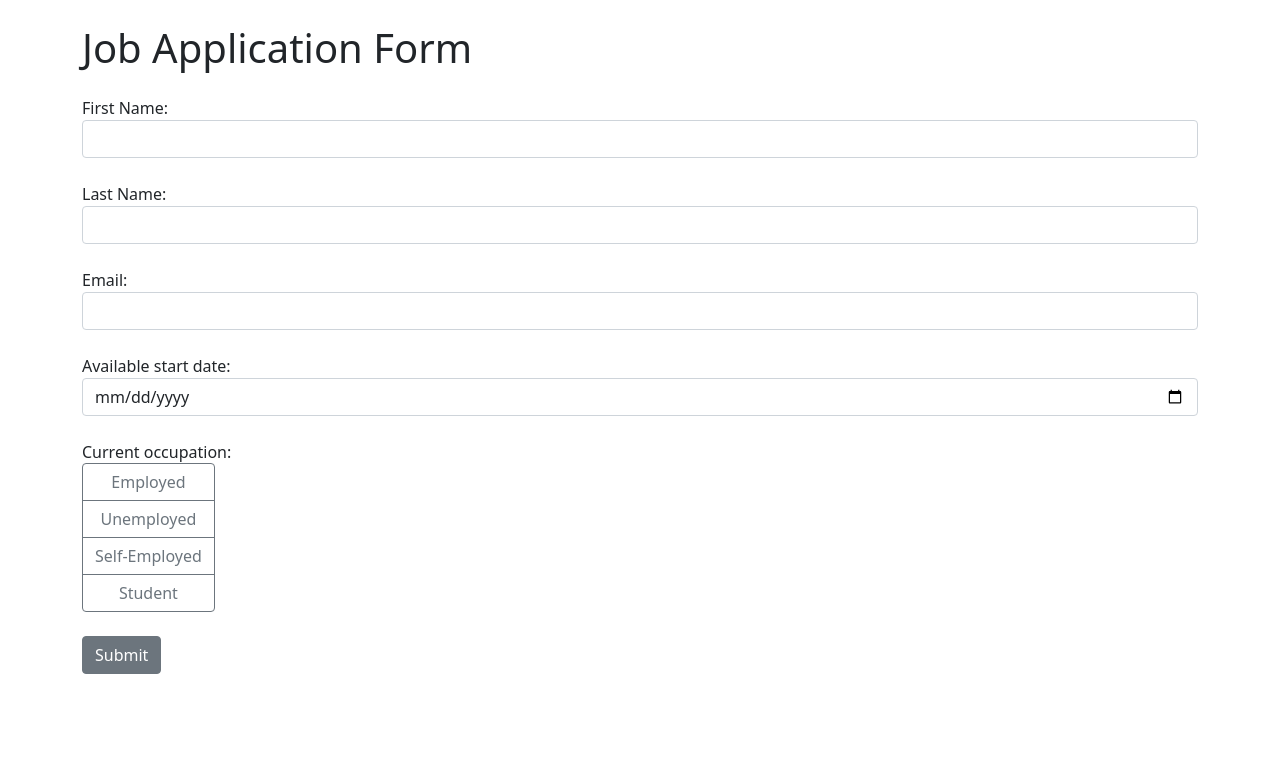
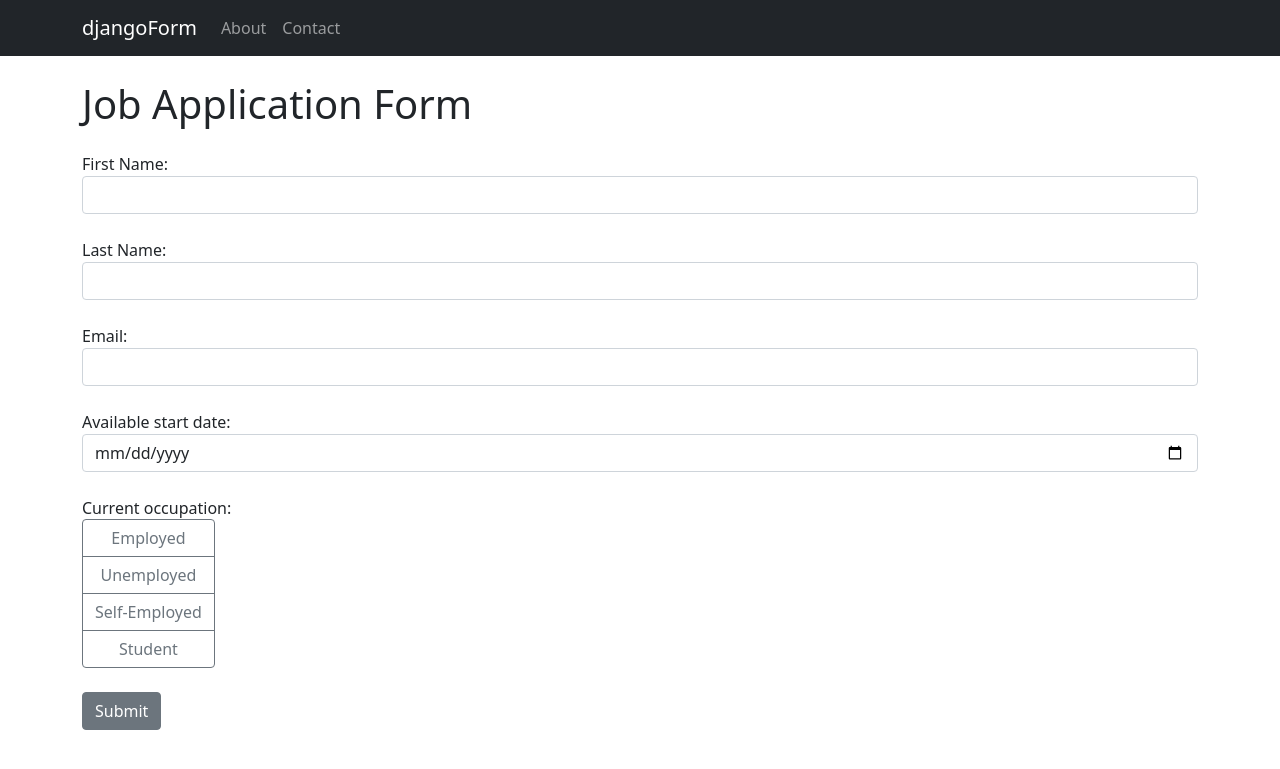
Before and after one commit to rodolfofrainer/djangoForm, a Django app: page / in a window 1280 px wide. Shown: the top 769 px of the page. Run offline with Django 4.2, Linux system fonts and the light colour scheme.

Commit message:
implement navbar

```diff
--- a/job_application/templates/about.html
+++ b/job_application/templates/about.html
@@ -1,3 +1,3 @@
 {% extends 'base.html' %} {% block content %}
-<h1>About Us</h1>
+<h1 class="mt-4 mb-4">About Us</h1>
 {% endblock content%}
--- a/job_application/templates/base.html
+++ b/job_application/templates/base.html
@@ -12,6 +12,34 @@
     />
   </head>
   <body>
+    <nav class="navbar navbar-expand-lg navbar-dark bg-dark">
+      <div class="container">
+        <a class="navbar-brand" href="{% url 'index' %}">djangoForm</a>
+        <button
+          class="navbar-toggler"
+          type="button"
+          data-bs-toggle="collapse"
+          data-bs-target="#navbarNav"
+          aria-controls="navbarNav"
+          aria-expanded="false"
+          aria-label="Toggle navigation"
+        >
+          <span class="navbar-toggler-icon"></span>
+        </button>
+        <div class="collapse navbar-collapse" id="navbarNav">
+          <ul class="navbar-nav">
+            <li
+              class="nav-item {% if request.path == '/about/' %}active{% endif %}"
+            >
+              <a class="nav-link" href="{% url 'about' %}">About</a>
+            </li>
+            <li class="nav-item">
+              <a class="nav-link" href="#">Contact</a>
+            </li>
+          </ul>
+        </div>
+      </div>
+    </nav>
     <div class="container">{% block content %}{% endblock content %}</div>
     <script src="https://code.jquery.com/jquery-3.6.0.min.js"></script>
     <script src="https://cdn.jsdelivr.net/npm/bootstrap@5.1.3/dist/js/bootstrap.min.js"></script>
```
